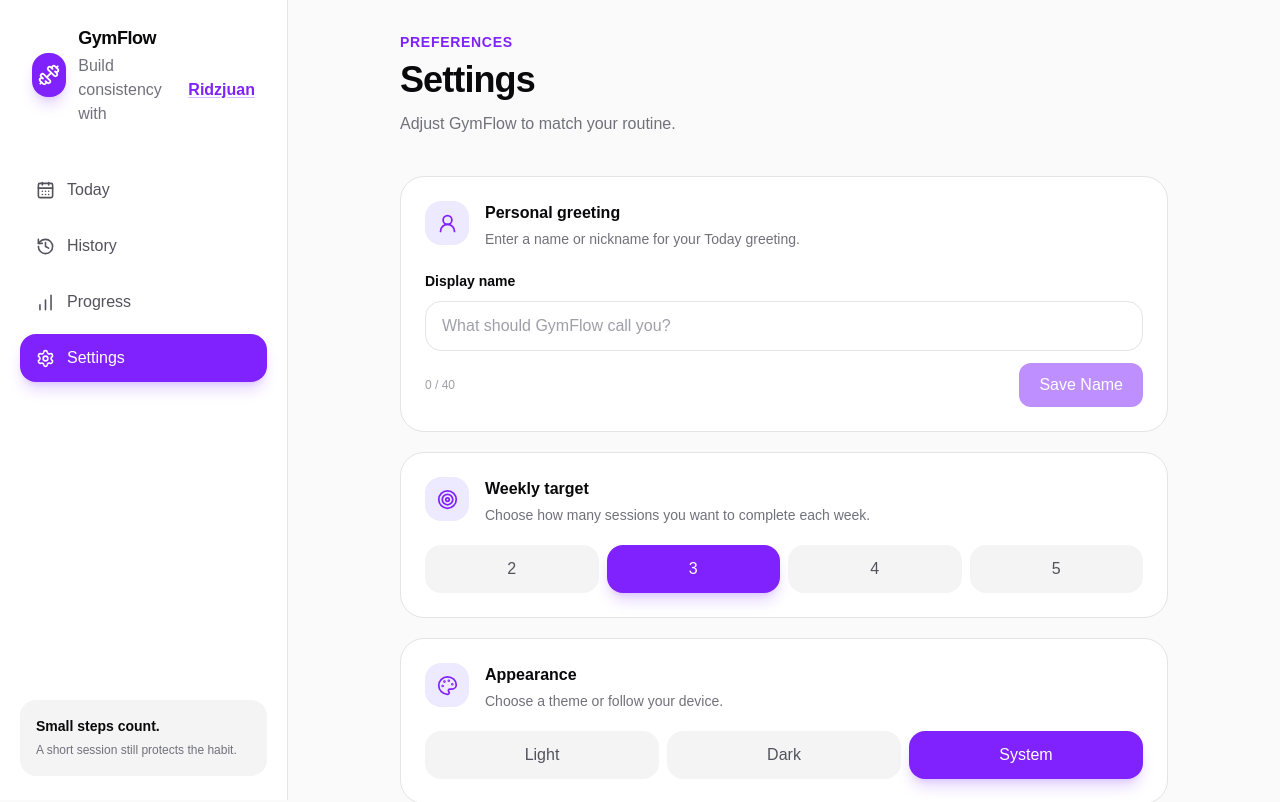
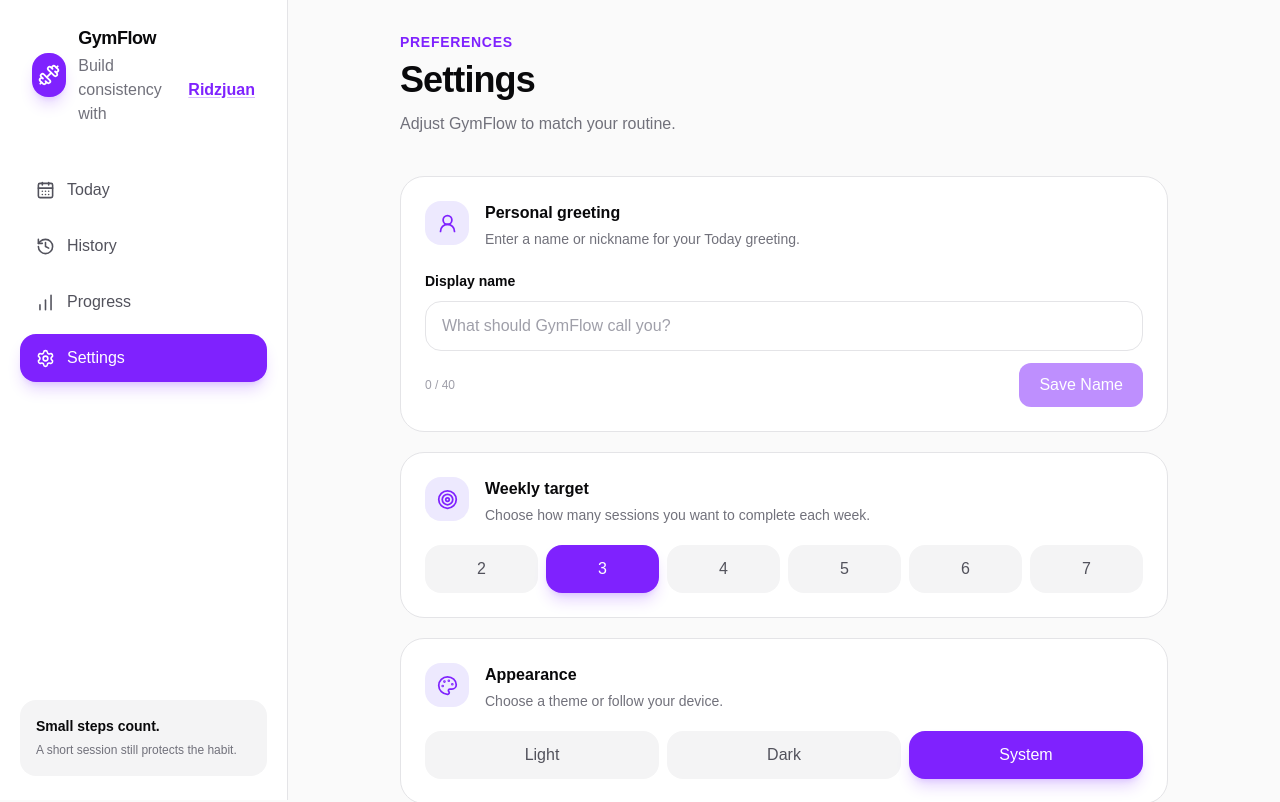
Before and after one commit to ameeridz/gymflow, a Next.js app: page /settings in a window 1280 px wide. Shown: the top 802 px of the page. Built offline with nearby package versions, Linux system fonts and the light colour scheme.

Commit message:
feat: add personal greeting and expand weekly targets

```diff
--- a/src/app/settings/page.tsx
+++ b/src/app/settings/page.tsx
@@ -14,7 +14,7 @@ import { useState } from "react";
 import { useSessionStore } from "@/stores/session-store";
 import { useSettingsStore } from "@/stores/settings-store";
 
-const weeklyTargetOptions = [2, 3, 4, 5];
+const weeklyTargetOptions = [2, 3, 4, 5, 6, 7];
 
 type ThemeOption = {
   value: "light" | "dark" | "system";
@@ -217,7 +217,7 @@ export default function SettingsPage() {
               </div>
             </div>
 
-            <div className="mt-5 grid grid-cols-4 gap-2">
+            <div className="mt-5 grid grid-cols-3 gap-2 sm:grid-cols-6">
               {weeklyTargetOptions.map((target) => {
                 const selected =
                   weeklyTarget === target;
--- a/src/stores/settings-store.ts
+++ b/src/stores/settings-store.ts
@@ -26,9 +26,9 @@ export const useSettingsStore =
 
         setWeeklyTarget: (target) => {
           const safeTarget = Math.min(
-            5,
+            7,
             Math.max(2, target),
-          );
+            );
 
           set({
             weeklyTarget: safeTarget,
```
